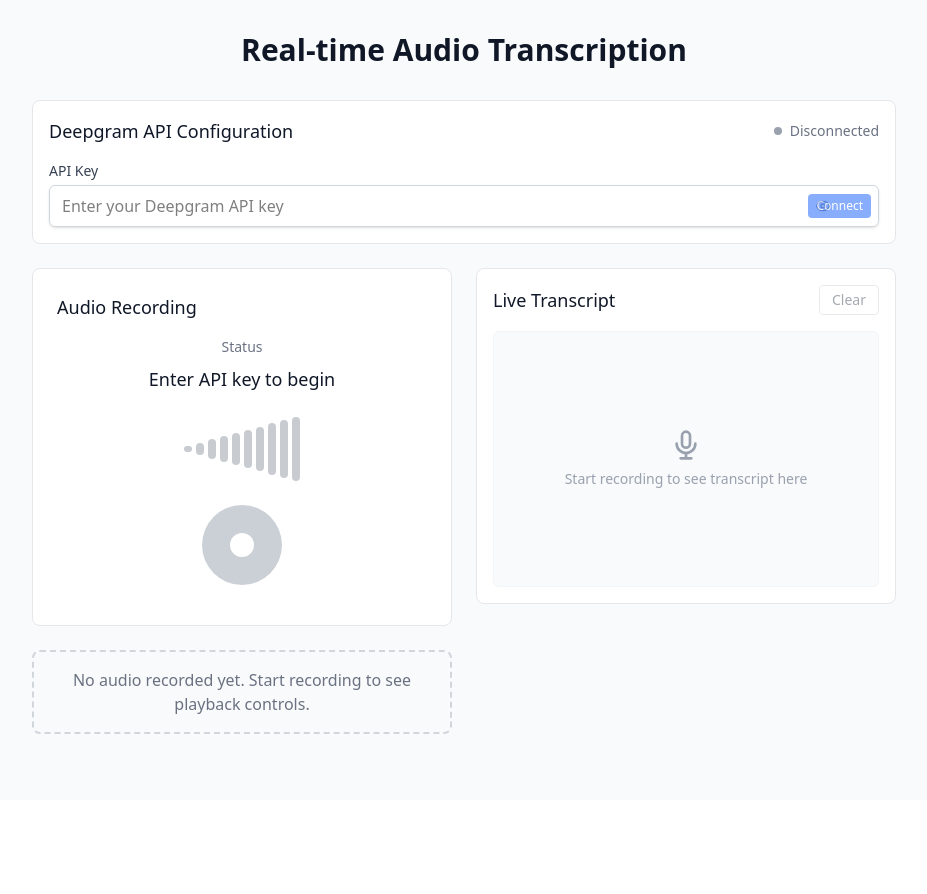
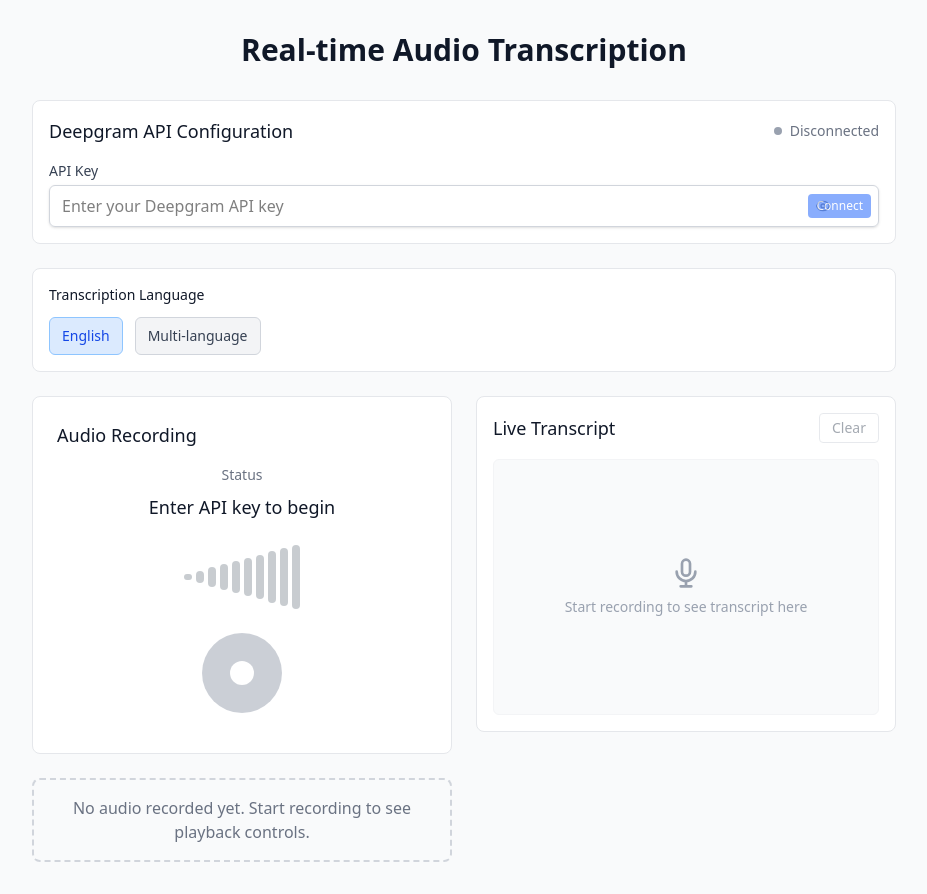
Before and after one commit to dmistomin/landside-astrology, a React (Vite) app: page / in a window 1280 px wide. Shown: the whole page, without its empty margins (176-1103 px from the left). Before the commit the page ends 800 px from the top, so only its background shows below. Built offline with nearby package versions, Linux system fonts and the light colour scheme.

Commit message:
add language toggle for multi-language transcription (Japanese)

```diff
--- a/src/App.tsx
+++ b/src/App.tsx
@@ -4,10 +4,12 @@ import { AudioLevelIndicator } from './components/AudioLevelIndicator';
 import { AudioPlayback } from './components/AudioPlayback';
 import { ApiKeyInput } from './components/ApiKeyInput';
 import { TranscriptDisplay } from './components/TranscriptDisplay';
+import { LanguageToggle } from './components/LanguageToggle';
 import { useAudioTranscription } from './hooks/useAudioTranscription';
 
 function App() {
   const [apiKey, setApiKey] = useState<string>('');
+  const [language, setLanguage] = useState<'en' | 'multi'>('en');
   const [isLoading, setIsLoading] = useState(false);
 
   const {
@@ -22,7 +24,7 @@ function App() {
     clearTranscript,
     downloadRecordedAudio,
     getAudioUrl,
-  } = useAudioTranscription({ apiKey });
+  } = useAudioTranscription({ apiKey, language });
 
   const handleToggleRecording = async () => {
     if (isRecording) {
@@ -62,6 +64,13 @@ function App() {
           currentApiKey={apiKey}
           isConnected={isConnected}
           error={transcriptionError?.message}
+        />
+
+        {/* Language Selection */}
+        <LanguageToggle
+          language={language}
+          onLanguageChange={setLanguage}
+          disabled={isRecording}
         />
 
         <div className="grid grid-cols-1 lg:grid-cols-2 gap-6">
--- a/src/components/AudioPlayback.tsx
+++ b/src/components/AudioPlayback.tsx
@@ -108,7 +108,7 @@ export const AudioPlayback: React.FC<AudioPlaybackProps> = ({
           />
           <div className="flex justify-between text-xs text-gray-500">
             <span>{formatTime(currentTime)}</span>
-            <span>{formatTime(duration)}</span>
+            <span>{duration ? formatTime(duration) : '∞'}</span>
           </div>
         </div>
 
--- /dev/null
+++ b/src/components/LanguageToggle.tsx
@@ -0,0 +1,45 @@
+interface LanguageToggleProps {
+  language: 'en' | 'multi';
+  onLanguageChange: (language: 'en' | 'multi') => void;
+  disabled?: boolean;
+}
+
+export function LanguageToggle({
+  language,
+  onLanguageChange,
+  disabled = false,
+}: LanguageToggleProps) {
+  return (
+    <div className="p-4 border border-gray-200 rounded-lg bg-white">
+      <h3 className="text-sm font-medium text-gray-900 mb-3">
+        Transcription Language
+      </h3>
+      <div className="flex space-x-3">
+        <button
+          type="button"
+          disabled={disabled}
+          onClick={() => onLanguageChange('en')}
+          className={`px-3 py-2 text-sm rounded-md font-medium transition-colors ${
+            language === 'en'
+              ? 'bg-blue-100 text-blue-700 border border-blue-300'
+              : 'bg-gray-100 text-gray-700 border border-gray-300 hover:bg-gray-200'
+          } ${disabled ? 'opacity-50 cursor-not-allowed' : 'cursor-pointer'}`}
+        >
+          English
+        </button>
+        <button
+          type="button"
+          disabled={disabled}
+          onClick={() => onLanguageChange('multi')}
+          className={`px-3 py-2 text-sm rounded-md font-medium transition-colors ${
+            language === 'multi'
+              ? 'bg-blue-100 text-blue-700 border border-blue-300'
+              : 'bg-gray-100 text-gray-700 border border-gray-300 hover:bg-gray-200'
+          } ${disabled ? 'opacity-50 cursor-not-allowed' : 'cursor-pointer'}`}
+        >
+          Multi-language
+        </button>
+      </div>
+    </div>
+  );
+}
--- a/src/hooks/useAudioTranscription.ts
+++ b/src/hooks/useAudioTranscription.ts
@@ -9,6 +9,7 @@ import { ApiError } from '../types/api';
 
 interface UseAudioTranscriptionProps {
   apiKey?: string;
+  language?: 'en' | 'multi';
 }
 
 interface UseAudioTranscriptionReturn {
@@ -28,6 +29,7 @@ interface UseAudioTranscriptionReturn {
 
 export const useAudioTranscription = ({
   apiKey,
+  language = 'en',
 }: UseAudioTranscriptionProps = {}): UseAudioTranscriptionReturn => {
   const [isRecording, setIsRecording] = useState(false);
   const [audioLevel, setAudioLevel] = useState(0);
@@ -50,6 +52,7 @@ export const useAudioTranscription = ({
     clearTranscript,
   } = useDeepgramTranscription({
     apiKey,
+    language,
     config: {},
   });
 
--- a/src/hooks/useDeepGramTranscription.ts
+++ b/src/hooks/useDeepGramTranscription.ts
@@ -8,6 +8,7 @@ import { DeepgramConfig, ApiError } from '../types/api';
 
 interface UseDeepgramTranscriptionProps {
   apiKey?: string;
+  language?: 'en' | 'multi';
   config?: Partial<DeepgramConfig>;
 }
 
@@ -24,6 +25,7 @@ interface UseDeepgramTranscriptionReturn {
 
 export const useDeepgramTranscription = ({
   apiKey,
+  language = 'en',
   config = {},
 }: UseDeepgramTranscriptionProps = {}): UseDeepgramTranscriptionReturn => {
   const [client, setClient] = useState<DeepgramClient | null>(null);
@@ -55,7 +57,7 @@ export const useDeepgramTranscription = ({
 
     const fullConfig: DeepgramConfig = {
       apiKey,
-      language: 'en',
+      language,
       punctuate: true,
       smartFormat: true,
       encoding: 'linear16',
@@ -119,7 +121,7 @@ export const useDeepgramTranscription = ({
       }
     };
     // eslint-disable-next-line react-hooks/exhaustive-deps
-  }, [apiKey]); // Only recreate client when API key changes
+  }, [apiKey, language]); // Recreate client when API key or language changes
 
   const connect = useCallback(async () => {
     console.log('🟡 useDeepgramTranscription.connect() called');
```
